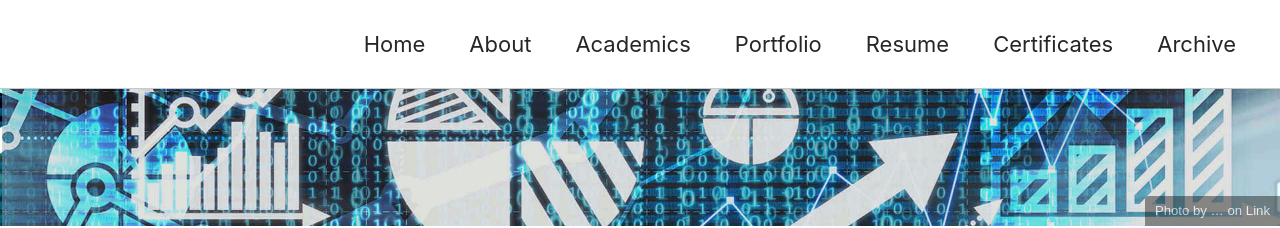
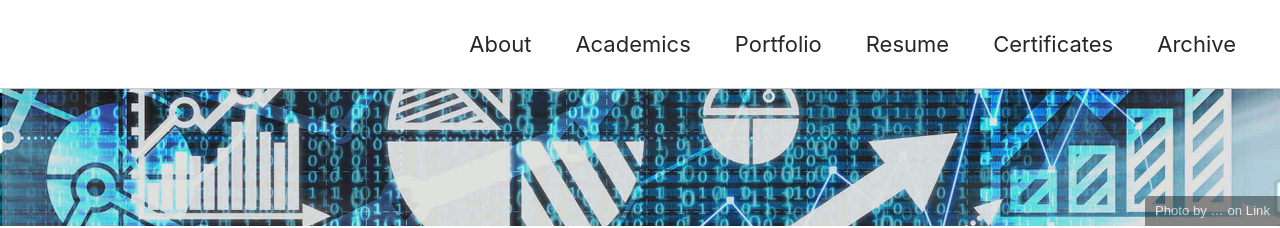
Before and after one commit to LHAGELS/LHAGELS.github.io, a Jekyll site: the page built from _pages/Home.md, in a window 1280 px wide and 900 px high. Shown: the top 228 px of the window. Built offline with Jekyll 4.4.1, drawn with Linux system fonts in a browser that asks for light colours; cached includes are drawn as plain includes; nearby versions of some CDN libraries.

Commit message:
new github

```diff
--- a/_config.yml
+++ b/_config.yml
@@ -26,7 +26,7 @@ host                     : #
 url                      : # the base hostname & protocol for your site e.g. "https://mmistakes.github.io"
 baseurl                  : # the subpath of your site, e.g. "/blog"
 repository               : # GitHub username/repo-name e.g. "mmistakes/minimal-mistakes"
-teaser                   : "/assets/images/Header1.jpg" # path of fallback teaser image, e.g. "/assets/images/500x300.png"
+teaser                   : # path of fallback teaser image, e.g. "/assets/images/500x300.png"
 logo                     : # path of logo image to display in the masthead, e.g. "/assets/images/88x88.png"
 masthead_title           : " " # overrides the website title displayed in the masthead, use " " for no title
 # breadcrumbs            : false # true, false (default)
--- a/_data/navigation.yml
+++ b/_data/navigation.yml
@@ -2,8 +2,6 @@
 main:
   # - title: "Quick-Start Guide"
   #   url: https://mmistakes.github.io/minimal-mistakes/docs/quick-start-guide/
-  - title: "Home"
-    url: /home/
   - title: "About"
     url: /about/
   - title: "Academics"
--- a/_layouts/home.html
+++ b/_layouts/home.html
@@ -16,7 +16,7 @@ layout: home
        <h2 class="hero-subtitle">
             If you need consultation in data science projects, do not hesitate to contact me!
        </h2>
-       <button type="button" class="hero-button" onclick="location.href='/home/'">
+       <button type="button" class="hero-button" onclick="location.href='/about/'">
             Follow me! &raquo;
        </button>
     </div>
```
